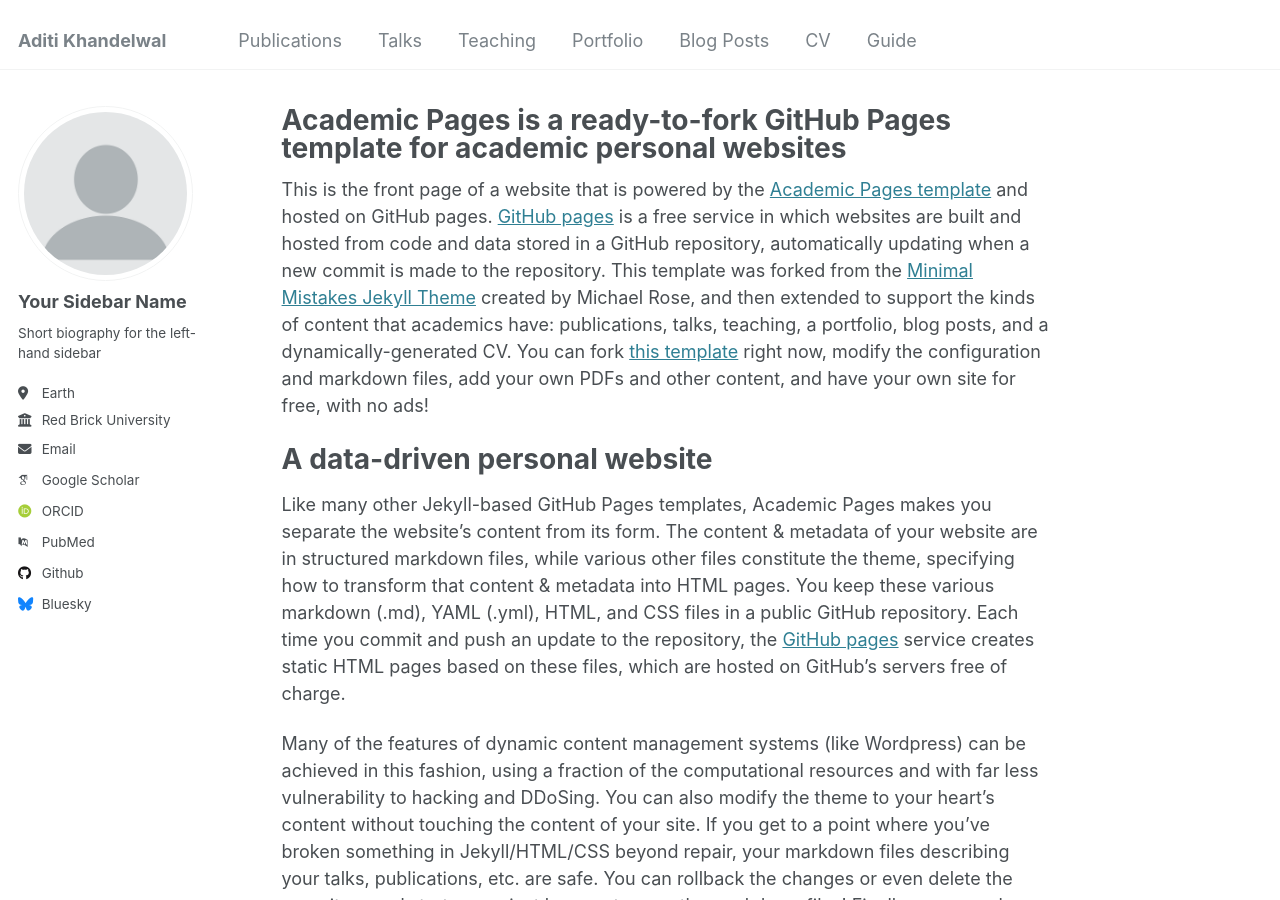
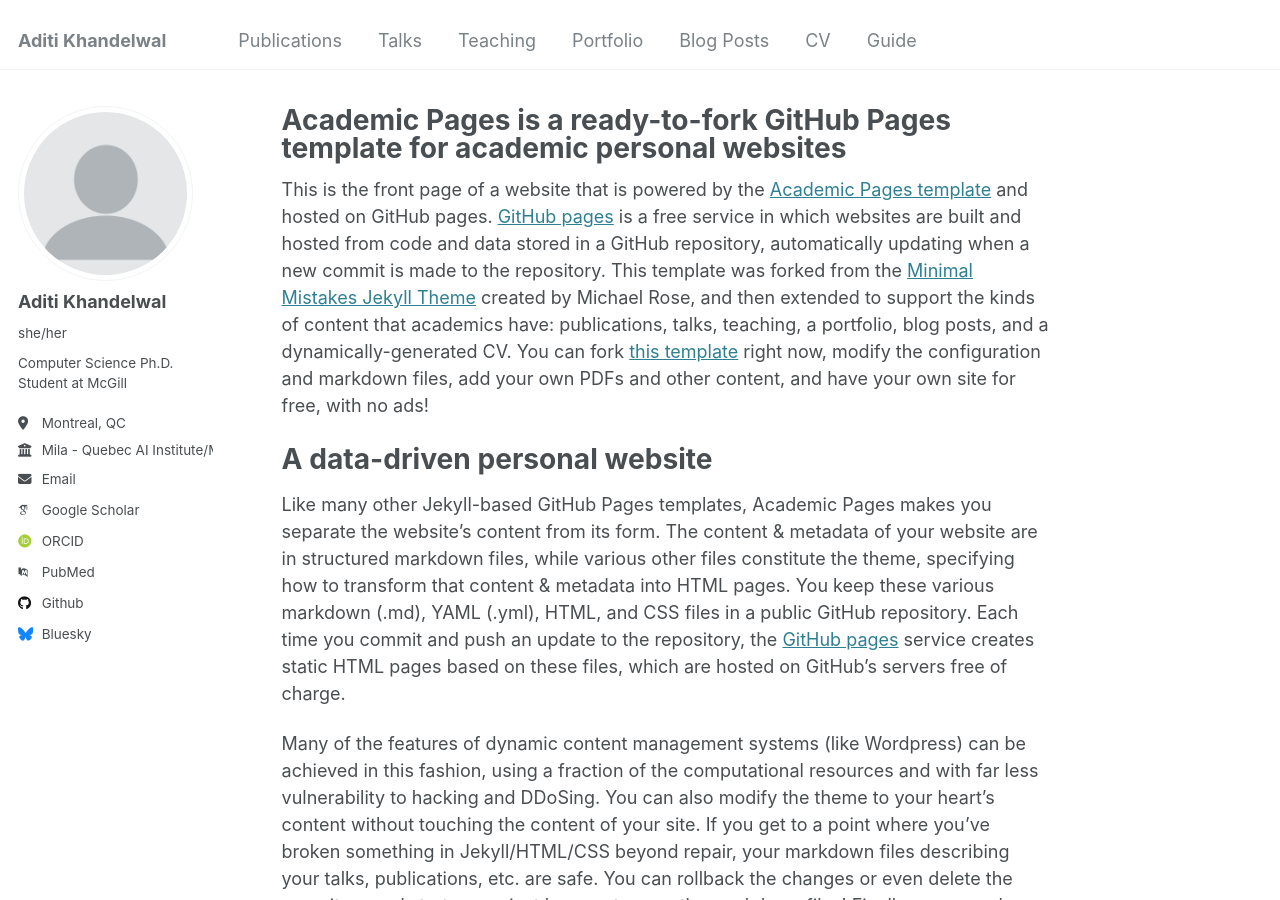
Before and after one commit to aditi184/aditi184.github.io, a Jekyll site: the page built from _pages/about.md, in a window 1280 px wide and 900 px high. Built offline with Jekyll 4.4.1, drawn with Linux system fonts in a browser that asks for light colours; some web fonts are replaced.

Commit message:
Update _config.yml

```diff
--- a/_config.yml
+++ b/_config.yml
@@ -22,17 +22,17 @@ repository               : "academicpages/academicpages.github.io"
 author:
   # Biographic information
   avatar           : "profile.png"
-  name             : "Your Sidebar Name"
-  pronouns         : # example: "she/her"
-  bio              : "Short biography for the left-hand sidebar"
-  location         : "Earth"
-  employer         : "Red Brick University"
+  name             : "Aditi Khandelwal"
+  pronouns         : "she/her"
+  bio              : "Computer Science Ph.D. Student at McGill"
+  location         : "Montreal, QC"
+  employer         : "Mila - Quebec AI Institute/McGill University"
   uri              : # URL
-  email            : "none@example.org"
+  email            : "aditi184@gmail.com"
 
   # Academic websites
   arxiv            : # URL - Update with the correct link to your profile
-  googlescholar    : "https://scholar.google.com/citations?user=PS_CX0AAAAAJ"
+  googlescholar    : "https://scholar.google.com/citations?view_op=list_works&hl=en&user=mahkGIoAAAAJ"
   impactstory      : # URL
   orcid            : "http://orcid.org/yourorcidurl"
   semantic         : # URL
```
